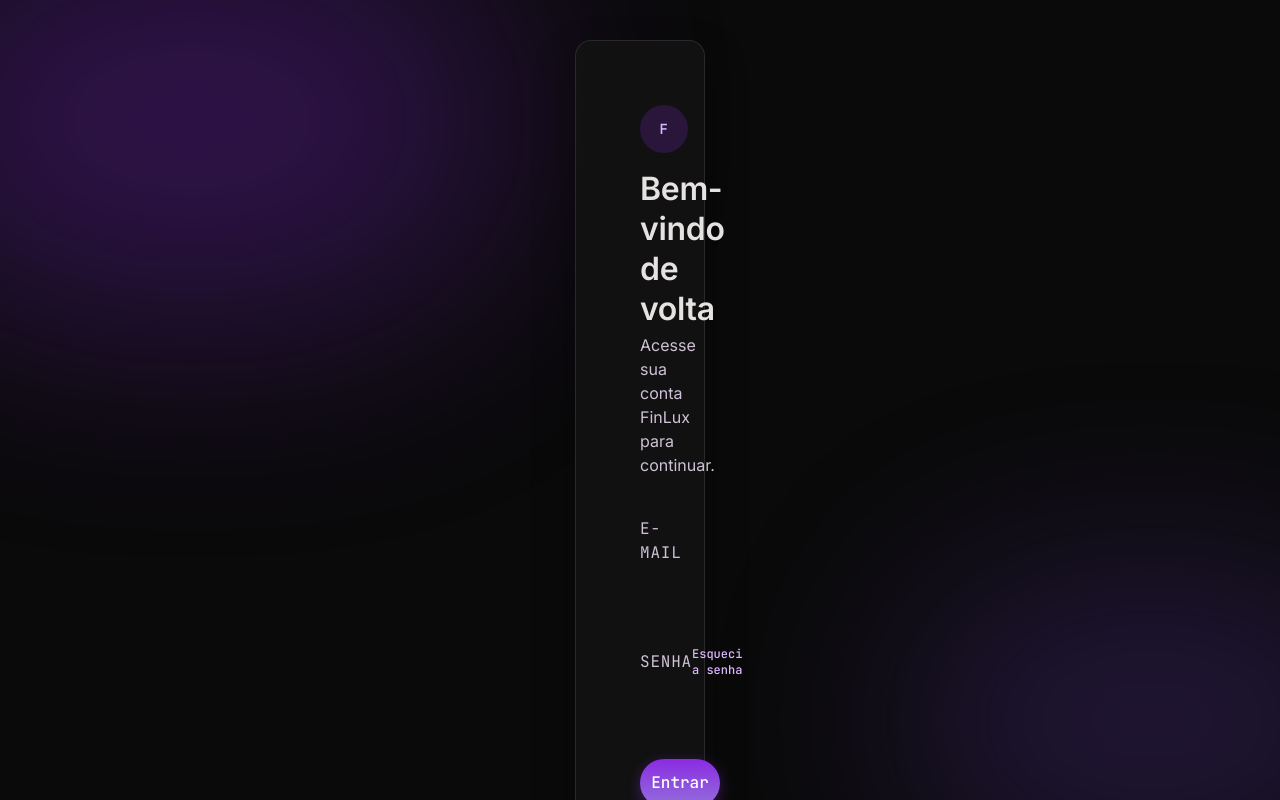
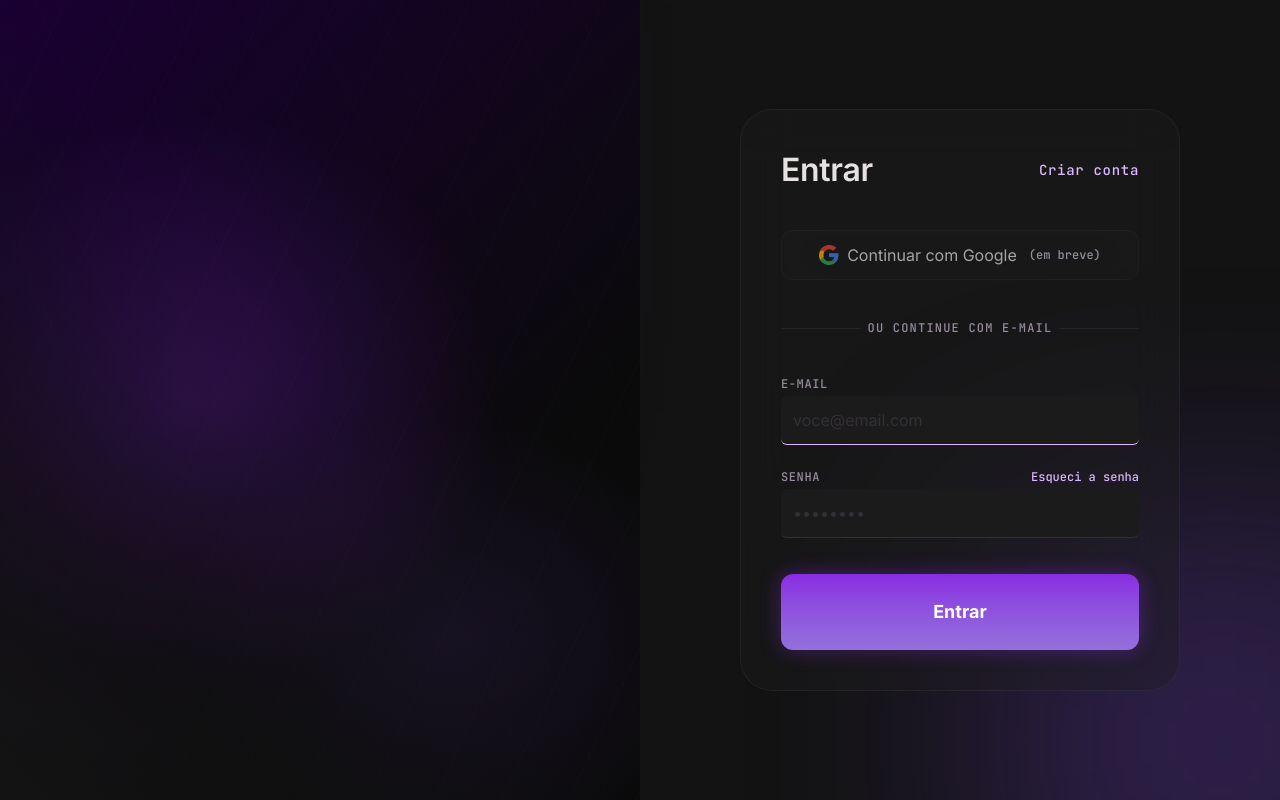
Before and after one commit to matheusbatista1/personal-finance, a Next.js app: page /login in a window 1280 px wide. Shown: the top 800 px of the page. Built offline with nearby package versions, Linux system fonts and the light colour scheme; no server answers.

Commit message:
feat(auth): redesign login/signup with split-screen per stitch design

```diff
--- a/src/app/(auth)/layout.tsx
+++ b/src/app/(auth)/layout.tsx
@@ -1,13 +1,75 @@
 export default function AuthLayout({ children }: { children: React.ReactNode }) {
   return (
-    <div className="relative min-h-screen overflow-hidden">
-      <div aria-hidden className="pointer-events-none fixed inset-0 z-0 opacity-30">
-        <div className="bg-primary-container absolute top-[-10%] left-[-10%] h-[50%] w-[50%] rounded-full blur-[120px]" />
-        <div className="bg-secondary-container absolute right-[-10%] bottom-[-10%] h-[40%] w-[40%] rounded-full blur-[100px]" />
-      </div>
-      <div className="p-margin-mobile md:p-lg relative z-10 flex min-h-screen items-center justify-center">
-        {children}
-      </div>
+    <div className="bg-background text-on-background relative flex min-h-screen items-stretch overflow-hidden">
+      <div
+        aria-hidden
+        className="floating-orb bg-primary-container absolute top-[-100px] left-[-100px] h-[500px] w-[500px]"
+      />
+      <div
+        aria-hidden
+        className="floating-orb bg-secondary-container absolute right-[-100px] bottom-[-100px] h-[400px] w-[400px]"
+        style={{ animationDelay: "-5s" }}
+      />
+
+      <main className="relative z-10 flex min-h-screen w-full flex-col md:flex-row">
+        <BrandSide />
+        <section className="p-margin-mobile md:p-xl relative flex flex-1 items-center justify-center">
+          <div className="top-md left-md absolute md:hidden">
+            <h1 className="text-headline-lg text-on-surface font-sans font-bold tracking-tight">
+              FinLux
+            </h1>
+          </div>
+          {children}
+        </section>
+      </main>
     </div>
   );
 }
+
+function BrandSide() {
+  return (
+    <section className="p-xl relative hidden flex-1 items-center justify-center overflow-hidden md:flex">
+      <div
+        aria-hidden
+        className="absolute inset-0 z-0"
+        style={{
+          background:
+            "radial-gradient(ellipse 80% 60% at 30% 50%, rgba(138, 43, 226, 0.25) 0%, transparent 60%), radial-gradient(ellipse 60% 40% at 70% 80%, rgba(86, 50, 155, 0.18) 0%, transparent 70%), linear-gradient(135deg, #1a0033 0%, #0a0a0a 70%)",
+        }}
+      />
+
+      <div
+        aria-hidden
+        className="absolute inset-0 z-0 opacity-30"
+        style={{
+          backgroundImage:
+            "repeating-linear-gradient(115deg, transparent 0 60px, rgba(220, 184, 255, 0.06) 60px 61px), repeating-linear-gradient(-115deg, transparent 0 60px, rgba(220, 184, 255, 0.04) 60px 61px)",
+        }}
+      />
+
+      <div
+        aria-hidden
+        className="from-background absolute inset-0 z-0 bg-gradient-to-tr via-transparent to-transparent"
+      />
+
+      <div className="reveal-anim relative z-10 text-center" style={{ animationDelay: "0.2s" }}>
+        <h1 className="text-display-lg text-on-surface mb-xs font-sans font-bold tracking-tighter">
+          FinLux
+        </h1>
+        <p className="text-label-md text-primary font-mono tracking-[0.2em] uppercase">
+          Digital Luxury Finance
+        </p>
+        <div className="mt-lg gap-md flex justify-center">
+          <div className="glass-panel px-md py-sm rounded-xl">
+            <span className="text-label-sm text-on-surface-variant block font-mono">
+              Trusted by
+            </span>
+            <span className="text-headline-md text-on-surface font-sans font-semibold">
+              50k+ VIPs
+            </span>
+          </div>
+        </div>
+      </div>
+    </section>
+  );
+}
--- a/src/app/(auth)/login/page.tsx
+++ b/src/app/(auth)/login/page.tsx
@@ -1,5 +1,4 @@
-import Link from "next/link";
-import { AuthCard } from "@/components/auth/AuthCard";
+import { AuthShell } from "@/components/auth/AuthShell";
 import { LoginForm } from "@/components/auth/LoginForm";
 
 export const metadata = {
@@ -8,19 +7,8 @@
 
 export default function LoginPage() {
   return (
-    <AuthCard
-      title="Bem-vindo de volta"
-      subtitle="Acesse sua conta FinLux para continuar."
-      footer={
-        <p className="text-label-sm text-on-surface-variant font-mono">
-          Não tem conta?{" "}
-          <Link href="/signup" className="text-primary font-semibold hover:underline">
-            Criar agora
-          </Link>
-        </p>
-      }
-    >
+    <AuthShell mode="signin">
       <LoginForm />
-    </AuthCard>
+    </AuthShell>
   );
 }
--- a/src/app/(auth)/signup/page.tsx
+++ b/src/app/(auth)/signup/page.tsx
@@ -1,5 +1,4 @@
-import Link from "next/link";
-import { AuthCard } from "@/components/auth/AuthCard";
+import { AuthShell } from "@/components/auth/AuthShell";
 import { SignupForm } from "@/components/auth/SignupForm";
 
 export const metadata = {
@@ -8,19 +7,8 @@
 
 export default function SignupPage() {
   return (
-    <AuthCard
-      title="Crie sua conta"
-      subtitle="Comece a organizar suas finanças com elegância."
-      footer={
-        <p className="text-label-sm text-on-surface-variant font-mono">
-          Já tem conta?{" "}
-          <Link href="/login" className="text-primary font-semibold hover:underline">
-            Entrar
-          </Link>
-        </p>
-      }
-    >
+    <AuthShell mode="signup">
       <SignupForm />
-    </AuthCard>
+    </AuthShell>
   );
 }
--- a/src/app/globals.css
+++ b/src/app/globals.css
@@ -234,6 +234,46 @@
   box-shadow: 0 0 20px rgba(138, 43, 226, 0.4);
 }
 
+@utility glow-button {
+  box-shadow: 0 0 20px rgba(138, 43, 226, 0.4);
+  transition: all 0.3s cubic-bezier(0.4, 0, 0.2, 1);
+}
+
+@utility floating-orb {
+  position: absolute;
+  filter: blur(100px);
+  z-index: 0;
+  opacity: 0.4;
+  animation: float 20s infinite alternate;
+  pointer-events: none;
+}
+
+@keyframes float {
+  0% {
+    transform: translate(0, 0) scale(1);
+  }
+  100% {
+    transform: translate(50px, 50px) scale(1.2);
+  }
+}
+
+@keyframes reveal {
+  from {
+    opacity: 0;
+    transform: translateY(20px);
+  }
+  to {
+    opacity: 1;
+    transform: translateY(0);
+  }
+}
+
+.reveal-anim {
+  opacity: 0;
+  transform: translateY(20px);
+  animation: reveal 0.8s forwards ease-out;
+}
+
 /* Light theme glass swap */
 [data-theme="light"] .glass-panel {
   background: rgba(255, 255, 255, 0.7);
--- a/src/components/auth/AuthCard.tsx
+++ /dev/null
@@ -1,29 +0,0 @@
-import { cn } from "@/lib/utils";
-
-interface AuthCardProps {
-  title: string;
-  subtitle?: string;
-  children: React.ReactNode;
-  footer?: React.ReactNode;
-  className?: string;
-}
-
-export function AuthCard({ title, subtitle, children, footer, className }: AuthCardProps) {
-  return (
-    <div className={cn("modal-glass p-lg md:p-xl w-full max-w-md rounded-2xl", className)}>
-      <div className="mb-lg gap-xs flex flex-col">
-        <div className="bg-primary-container/20 text-primary mb-sm flex h-12 w-12 items-center justify-center rounded-full">
-          <span className="text-label-md font-mono font-semibold uppercase">F</span>
-        </div>
-        <h1 className="text-headline-lg-mobile md:text-headline-lg text-on-surface font-sans font-semibold">
-          {title}
-        </h1>
-        {subtitle ? (
-          <p className="text-body-md text-on-surface-variant font-sans">{subtitle}</p>
-        ) : null}
-      </div>
-      {children}
-      {footer ? <div className="mt-lg text-center">{footer}</div> : null}
-    </div>
-  );
-}
--- /dev/null
+++ b/src/components/auth/AuthShell.tsx
@@ -0,0 +1,87 @@
+import Link from "next/link";
+
+type Mode = "signin" | "signup";
+
+interface AuthShellProps {
+  mode: Mode;
+  children: React.ReactNode;
+}
+
+const copy = {
+  signin: {
+    title: "Entrar",
+    toggleLabel: "Criar conta",
+    toggleHref: "/signup",
+  },
+  signup: {
+    title: "Criar conta",
+    toggleLabel: "Já tenho conta",
+    toggleHref: "/login",
+  },
+} as const;
+
+export function AuthShell({ mode, children }: AuthShellProps) {
+  const { title, toggleLabel, toggleHref } = copy[mode];
+
+  return (
+    <div
+      className="glass-panel reveal-anim p-md md:p-lg w-full max-w-[440px] rounded-[32px]"
+      style={{ animationDelay: "0.4s" }}
+    >
+      <div className="mb-lg flex items-center justify-between">
+        <h2 className="text-headline-lg text-on-surface font-sans font-semibold">{title}</h2>
+        <Link
+          href={toggleHref}
+          className="text-label-md text-primary hover:text-on-surface font-mono transition-colors"
+        >
+          {toggleLabel}
+        </Link>
+      </div>
+
+      <GoogleStubButton />
+
+      <div className="my-lg gap-base flex items-center">
+        <div className="bg-outline-variant/30 h-px flex-1" />
+        <span className="text-label-sm text-outline font-mono tracking-widest uppercase">
+          Ou continue com e-mail
+        </span>
+        <div className="bg-outline-variant/30 h-px flex-1" />
+      </div>
+
+      {children}
+    </div>
+  );
+}
+
+function GoogleStubButton() {
+  return (
+    <button
+      type="button"
+      disabled
+      aria-label="Continuar com Google (em breve)"
+      title="Em breve"
+      className="glass-panel gap-base py-sm text-body-md text-on-surface flex w-full items-center justify-center rounded-xl font-sans transition-all hover:bg-white/10 active:scale-[0.98] disabled:cursor-not-allowed disabled:opacity-70"
+    >
+      <svg className="h-5 w-5" viewBox="0 0 24 24" aria-hidden>
+        <path
+          d="M12 5.04c1.94 0 3.68.67 5.05 1.97l3.78-3.78C18.53 1.18 15.5 0 12 0 7.33 0 3.32 2.69 1.4 6.65l4.35 3.37C6.8 7.3 9.18 5.04 12 5.04z"
+          fill="#EA4335"
+        />
+        <path
+          d="M23.49 12.27c0-.79-.07-1.54-.19-2.27H12v4.51h6.47c-.29 1.48-1.14 2.73-2.4 3.58l3.73 2.9c2.18-2.02 3.44-4.99 3.44-8.72z"
+          fill="#4285F4"
+        />
+        <path
+          d="M5.75 14.52c-.22-.66-.35-1.36-.35-2.09s.13-1.43.35-2.09V6.97H1.4C.51 8.68 0 10.6 0 12.6s.51 3.92 1.4 5.63l4.35-3.71z"
+          fill="#FBBC05"
+        />
+        <path
+          d="M12 24c3.24 0 5.95-1.08 7.93-2.91l-3.73-2.9c-1.1.74-2.51 1.17-4.2 1.17-3.23 0-5.96-2.18-6.95-5.11L1.4 17.96C3.32 21.31 7.33 24 12 24z"
+          fill="#34A853"
+        />
+      </svg>
+      Continuar com Google
+      <span className="text-label-sm text-on-surface-variant ml-xs font-mono">(em breve)</span>
+    </button>
+  );
+}
--- a/src/components/auth/ForgotPasswordForm.tsx
+++ b/src/components/auth/ForgotPasswordForm.tsx
@@ -4,8 +4,6 @@
 import { useForm } from "react-hook-form";
 import { zodResolver } from "@hookform/resolvers/zod";
 import { Input } from "@/components/ui/Input";
-import { Label } from "@/components/ui/Label";
-import { Button } from "@/components/ui/Button";
 import { FormError } from "@/components/ui/FormError";
 import { requestPasswordReset } from "@/actions/auth";
 import { forgotPasswordSchema, type ForgotPasswordInput } from "@/application/validation/auth";
@@ -45,14 +43,20 @@
   }
 
   return (
-    <form onSubmit={handleSubmit(onSubmit)} className="gap-lg flex flex-col" noValidate>
-      <div className="gap-xs flex flex-col">
-        <Label htmlFor="email">E-mail</Label>
+    <form onSubmit={handleSubmit(onSubmit)} className="space-y-md" noValidate>
+      <div>
+        <label
+          htmlFor="email"
+          className="text-label-sm text-outline mb-xs block font-mono tracking-wider uppercase"
+        >
+          E-mail
+        </label>
         <Input
           id="email"
           type="email"
           autoComplete="email"
           autoFocus
+          placeholder="voce@email.com"
           {...register("email")}
           aria-invalid={Boolean(errors.email)}
         />
@@ -61,9 +65,15 @@
 
       {serverError ? <FormError>{serverError}</FormError> : null}
 
-      <Button type="submit" disabled={isPending} fullWidth>
-        {isPending ? "Enviando…" : "Enviar link"}
-      </Button>
+      <div className="pt-sm">
+        <button
+          type="submit"
+          disabled={isPending}
+          className="glow-button text-body-lg py-md w-full rounded-xl bg-gradient-to-b from-[#8a2be2] to-[#9370db] font-sans font-bold text-white transition-all active:scale-[0.98] disabled:cursor-not-allowed disabled:opacity-70"
+        >
+          {isPending ? "Enviando…" : "Enviar link"}
+        </button>
+      </div>
     </form>
   );
 }
--- a/src/components/auth/LoginForm.tsx
+++ b/src/components/auth/LoginForm.tsx
@@ -5,8 +5,6 @@
 import { zodResolver } from "@hookform/resolvers/zod";
 import Link from "next/link";
 import { Input } from "@/components/ui/Input";
-import { Label } from "@/components/ui/Label";
-import { Button } from "@/components/ui/Button";
 import { FormError } from "@/components/ui/FormError";
 import { signInWithEmail } from "@/actions/auth";
 import { signInSchema, type SignInInput } from "@/application/validation/auth";
@@ -34,26 +32,37 @@
   }
 
   return (
-    <form onSubmit={handleSubmit(onSubmit)} className="gap-lg flex flex-col" noValidate>
-      <div className="gap-xs flex flex-col">
-        <Label htmlFor="email">E-mail</Label>
+    <form onSubmit={handleSubmit(onSubmit)} className="space-y-md" noValidate>
+      <div>
+        <label
+          htmlFor="email"
+          className="text-label-sm text-outline mb-xs block font-mono tracking-wider uppercase"
+        >
+          E-mail
+        </label>
         <Input
           id="email"
           type="email"
           autoComplete="email"
           autoFocus
+          placeholder="voce@email.com"
           {...register("email")}
           aria-invalid={Boolean(errors.email)}
         />
         <FormError>{errors.email?.message}</FormError>
       </div>
 
-      <div className="gap-xs flex flex-col">
-        <div className="flex items-center justify-between">
-          <Label htmlFor="password">Senha</Label>
+      <div>
+        <div className="mb-xs flex items-center justify-between">
+          <label
+            htmlFor="password"
+            className="text-label-sm text-outline block font-mono tracking-wider uppercase"
+          >
+            Senha
+          </label>
           <Link
             href="/forgot-password"
-            className="text-label-sm text-primary font-mono hover:underline"
+            className="text-label-sm text-primary hover:text-on-surface font-mono transition-colors"
           >
             Esqueci a senha
           </Link>
@@ -62,6 +71,7 @@
           id="password"
           type="password"
           autoComplete="current-password"
+          placeholder="••••••••"
           {...register("password")}
           aria-invalid={Boolean(errors.password)}
         />
@@ -70,9 +80,15 @@
 
       {serverError ? <FormError>{serverError}</FormError> : null}
 
-      <Button type="submit" disabled={isPending} fullWidth>
-        {isPending ? "Entrando…" : "Entrar"}
-      </Button>
+      <div className="pt-sm">
+        <button
+          type="submit"
+          disabled={isPending}
+          className="glow-button text-body-lg py-md w-full rounded-xl bg-gradient-to-b from-[#8a2be2] to-[#9370db] font-sans font-bold text-white transition-all active:scale-[0.98] disabled:cursor-not-allowed disabled:opacity-70"
+        >
+          {isPending ? "Entrando…" : "Entrar"}
+        </button>
+      </div>
     </form>
   );
 }
--- a/src/components/auth/SignupForm.tsx
+++ b/src/components/auth/SignupForm.tsx
@@ -4,8 +4,6 @@
 import { useForm } from "react-hook-form";
 import { zodResolver } from "@hookform/resolvers/zod";
 import { Input } from "@/components/ui/Input";
-import { Label } from "@/components/ui/Label";
-import { Button } from "@/components/ui/Button";
 import { FormError } from "@/components/ui/FormError";
 import { signUpWithEmail } from "@/actions/auth";
 import { signUpSchema, type SignUpInput } from "@/application/validation/auth";
@@ -39,46 +37,62 @@
 
   if (confirmationSent) {
     return (
-      <div className="gap-md flex flex-col">
-        <p className="text-body-md text-on-surface font-sans">
-          Conta criada. Verifique seu e-mail para confirmar e fazer login.
-        </p>
-      </div>
+      <p className="text-body-md text-on-surface font-sans">
+        Conta criada. Verifique seu e-mail para confirmar e entrar.
+      </p>
     );
   }
 
   return (
-    <form onSubmit={handleSubmit(onSubmit)} className="gap-lg flex flex-col" noValidate>
-      <div className="gap-xs flex flex-col">
-        <Label htmlFor="displayName">Nome (opcional)</Label>
+    <form onSubmit={handleSubmit(onSubmit)} className="space-y-md" noValidate>
+      <div>
+        <label
+          htmlFor="displayName"
+          className="text-label-sm text-outline mb-xs block font-mono tracking-wider uppercase"
+        >
+          Nome (opcional)
+        </label>
         <Input
           id="displayName"
           type="text"
           autoComplete="name"
+          placeholder="Como podemos te chamar?"
           {...register("displayName")}
           aria-invalid={Boolean(errors.displayName)}
         />
         <FormError>{errors.displayName?.message}</FormError>
       </div>
 
-      <div className="gap-xs flex flex-col">
-        <Label htmlFor="email">E-mail</Label>
+      <div>
+        <label
+          htmlFor="email"
+          className="text-label-sm text-outline mb-xs block font-mono tracking-wider uppercase"
+        >
+          E-mail
+        </label>
         <Input
           id="email"
           type="email"
           autoComplete="email"
+          placeholder="voce@email.com"
           {...register("email")}
           aria-invalid={Boolean(errors.email)}
         />
         <FormError>{errors.email?.message}</FormError>
       </div>
 
-      <div className="gap-xs flex flex-col">
-        <Label htmlFor="password">Senha</Label>
+      <div>
+        <label
+          htmlFor="password"
+          className="text-label-sm text-outline mb-xs block font-mono tracking-wider uppercase"
+        >
+          Senha
+        </label>
         <Input
           id="password"
           type="password"
           autoComplete="new-password"
+          placeholder="Mínimo 8 caracteres"
           {...register("password")}
           aria-invalid={Boolean(errors.password)}
         />
@@ -87,9 +101,27 @@
 
       {serverError ? <FormError>{serverError}</FormError> : null}
 
-      <Button type="submit" disabled={isPending} fullWidth>
-        {isPending ? "Criando conta…" : "Criar conta"}
-      </Button>
+      <div className="pt-sm">
+        <button
+          type="submit"
+          disabled={isPending}
+          className="glow-button text-body-lg py-md w-full rounded-xl bg-gradient-to-b from-[#8a2be2] to-[#9370db] font-sans font-bold text-white transition-all active:scale-[0.98] disabled:cursor-not-allowed disabled:opacity-70"
+        >
+          {isPending ? "Criando conta…" : "Criar conta"}
+        </button>
+      </div>
+
+      <p className="text-label-sm text-outline mt-md text-center font-mono">
+        Ao continuar, você concorda com os{" "}
+        <a href="#" className="text-on-surface underline">
+          Termos de Uso
+        </a>{" "}
+        e{" "}
+        <a href="#" className="text-on-surface underline">
+          Política de Privacidade
+        </a>
+        .
+      </p>
     </form>
   );
 }
--- a/src/components/ui/Input.tsx
+++ b/src/components/ui/Input.tsx
@@ -7,8 +7,7 @@
       <input
         ref={ref}
         className={cn(
-          "text-body-md text-on-surface border-outline-variant/50 placeholder-on-surface-variant/40 focus-visible:border-primary pb-sm w-full border-b bg-transparent font-sans transition-colors outline-none",
-          "focus-visible:pb-[calc(theme(spacing.sm)-1px)] focus-visible:border-b-2",
+          "bg-surface-container-low border-outline-variant/50 focus:border-primary text-on-surface placeholder-outline-variant/50 py-sm px-sm w-full rounded-md border-b font-sans transition-all outline-none focus:ring-0",
           "disabled:cursor-not-allowed disabled:opacity-50",
           className,
         )}
```
Also changed, not shown: src/app/(auth)/forgot-password/page.tsx (+19 -12 lines).
